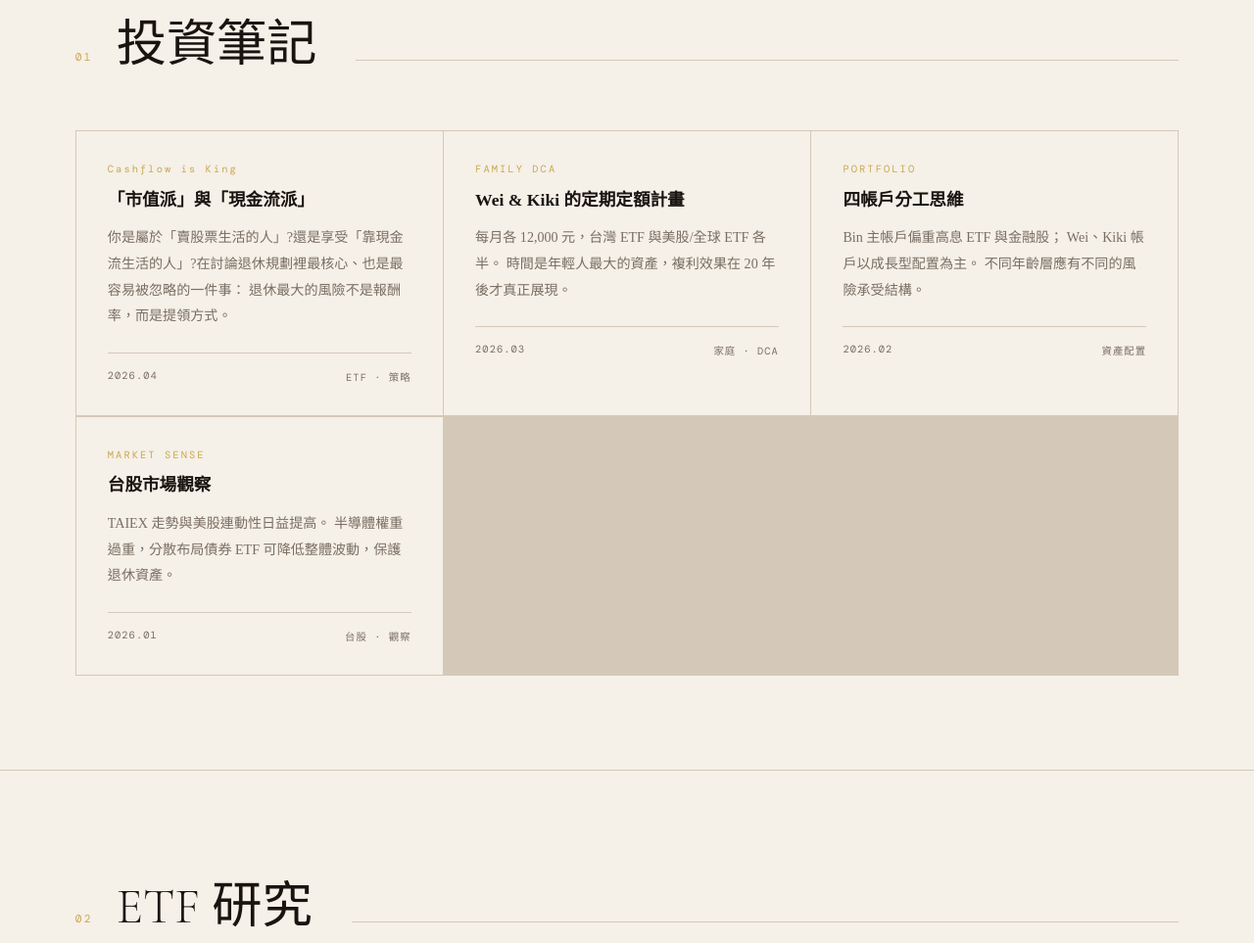
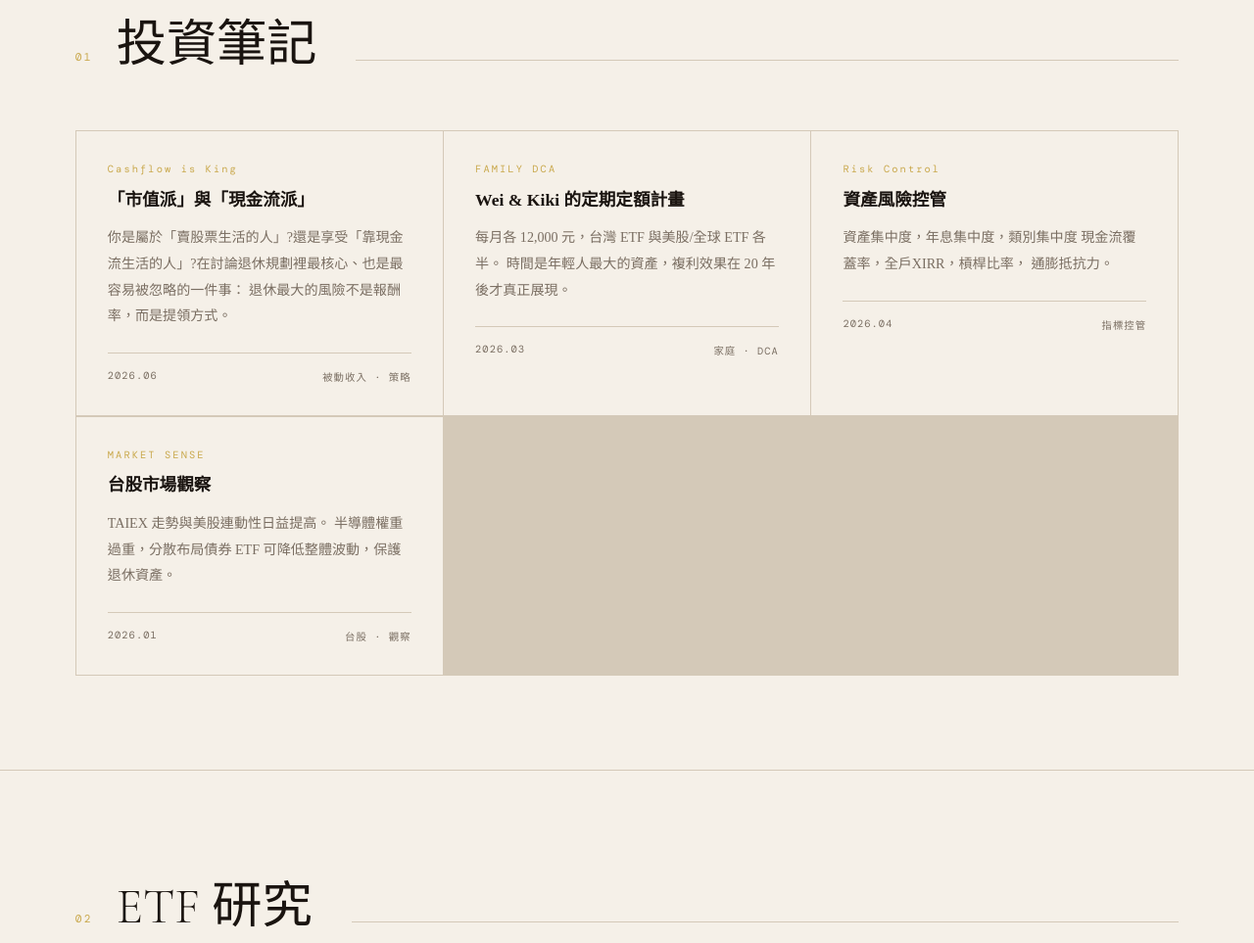
Before and after one commit to rwb3gs/my-learning-journal, a plain HTML site: page index.html in a window 1280 px wide. Shown: the part 949-1912 px from the top of the page at 98% size. Drawn offline with nearby package versions, Linux system fonts and the light colour scheme; a web font is replaced by a local one.

Commit message:
變更投資筆記2,3

```diff
--- a/index.html
+++ b/index.html
@@ -526,8 +526,8 @@
         退休最大的風險不是報酬率，而是提領方式。
       </div>
       <div class="card-meta">
-        <span>2026.04</span>
-        <span>ETF · 策略</span>
+        <span>2026.06</span>
+        <span>被動收入 · 策略</span>
       </div>
     </div>
 
@@ -545,16 +545,16 @@
     </div>
 
     <div class="card">
-      <span class="card-tag">PORTFOLIO</span>
-      <div class="card-title">四帳戶分工思維</div>
+      <span class="card-tag">Risk Control</span>
+      <div class="card-title">資產風險控管</div>
       <div class="card-body">
-        Bin 主帳戶偏重高息 ETF 與金融股；
-        Wei、Kiki 帳戶以成長型配置為主。
-        不同年齡層應有不同的風險承受結構。
+        資產集中度，年息集中度，類別集中度
+        現金流覆蓋率，全戶XIRR，槓桿比率，
+        通膨抵抗力。
       </div>
       <div class="card-meta">
-        <span>2026.02</span>
-        <span>資產配置</span>
+        <span>2026.04</span>
+        <span>指標控管</span>
       </div>
     </div>
 
```
